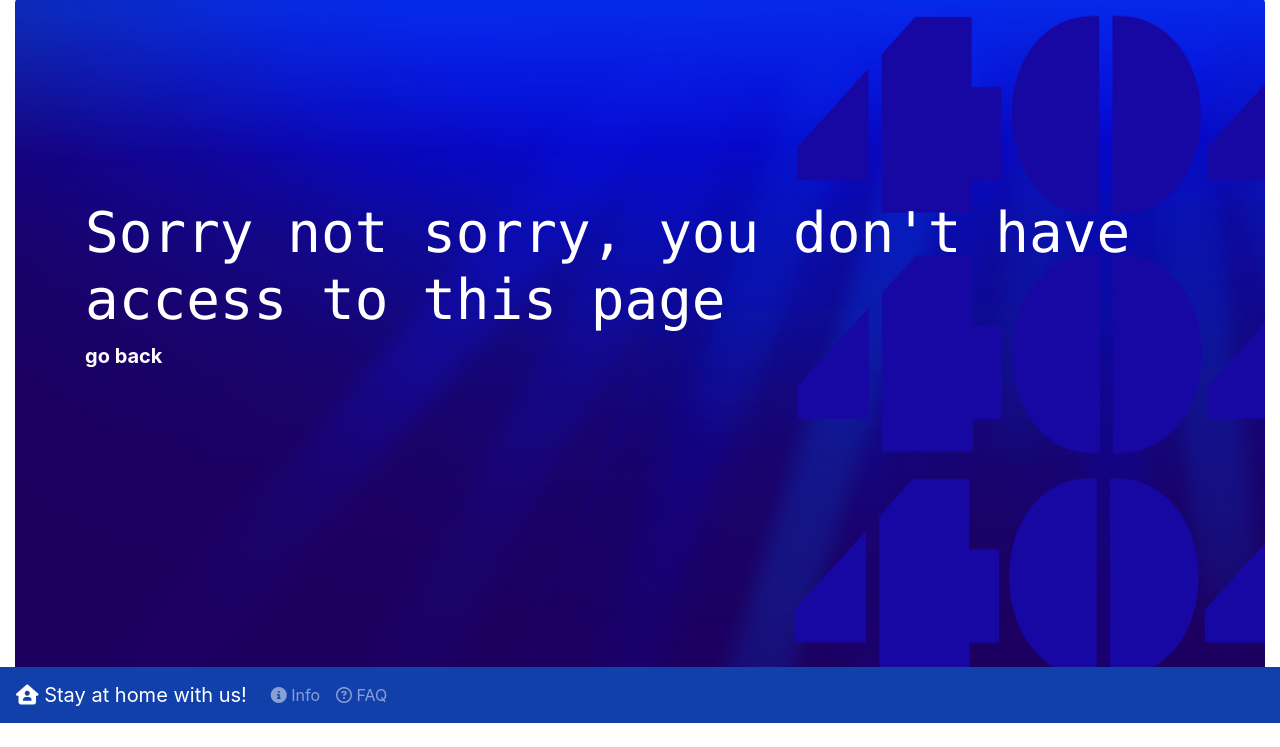
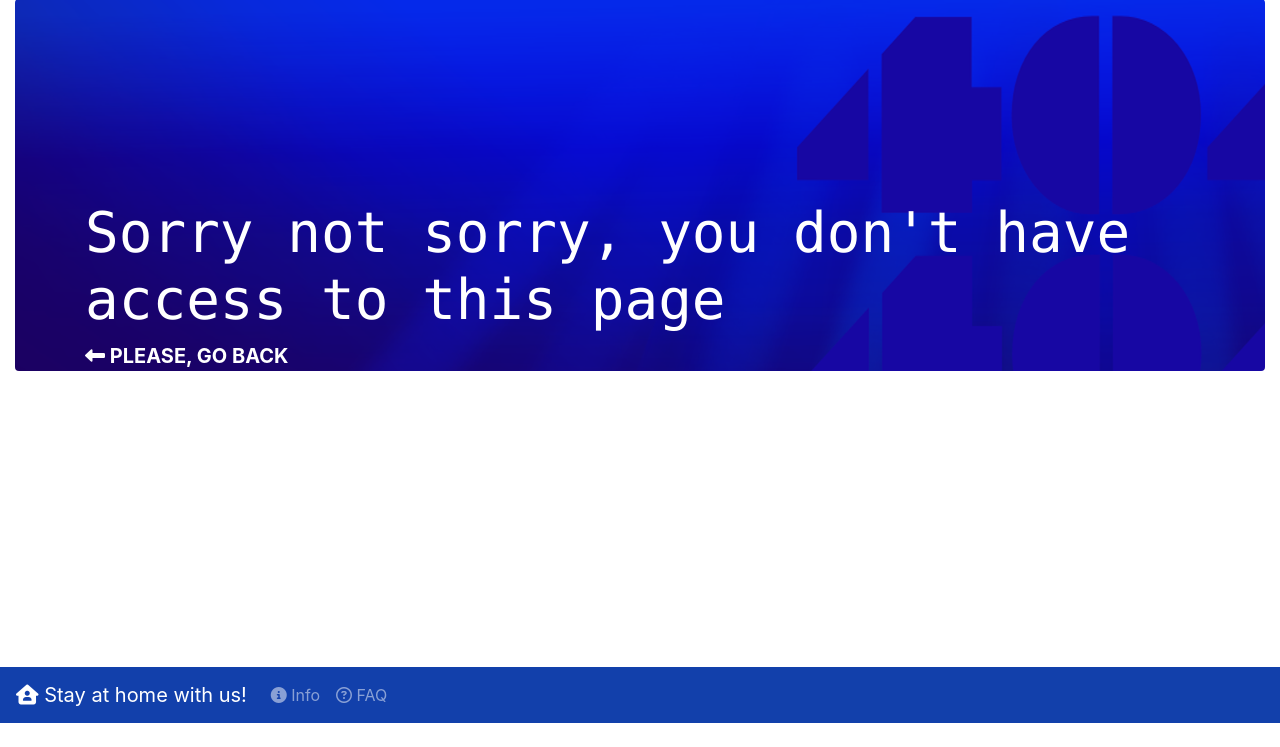
Before and after one commit to KEZKA/YL-WEB-PROJECT, a Flask app: page /add_post in a window 1280 px wide. Shown: the part 77-824 px from the top of the page. After the commit the page ends 800 px from the top, so only its background shows below. Run offline with Flask 2, Linux system fonts and the light colour scheme; some libraries are stand-ins or nearby versions.

Commit message:
Fix error screen

```diff
--- a/sanansaattaja/website/application.py
+++ b/sanansaattaja/website/application.py
@@ -243,4 +243,4 @@ def run():
     globalhost = '0.0.0.0'
 
     # change host before deploying on heroku
-    app.run(host=localhost, port=port, debug=False)
+    app.run(host=globalhost, port=port, debug=False)
--- a/sanansaattaja/website/templates/error.html
+++ b/sanansaattaja/website/templates/error.html
@@ -4,10 +4,11 @@
 {% if message %}
             <div class="alert alert-danger">{{ message }}</div>
 {% endif %}
-<div class="text-white rounded" style="background-image: url('/static/images/e404.png'); height: 700px;">
+<div class="text-white rounded" style="background-image: url('/static/images/e404.png'); height: 85%;">
     <div class="container" style="padding-top: 200px">
       <h1 class="display-4 text-monospace">Sorry not sorry, {{text}}</h1>
-      <p class="lead mb-0"><a href="/" class="text-white font-weight-bold">go back</a></p>
+      <p class="lead mb-0"><a href="/" class="text-white font-weight-bold">
+          <i class="fas fa-long-arrow-alt-left"></i> PLEASE, GO BACK</a></p>
     </div>
   </div>
 {% endblock %}
```
Also changed, not shown: sanansaattaja/db/sanansaattaja.db.
